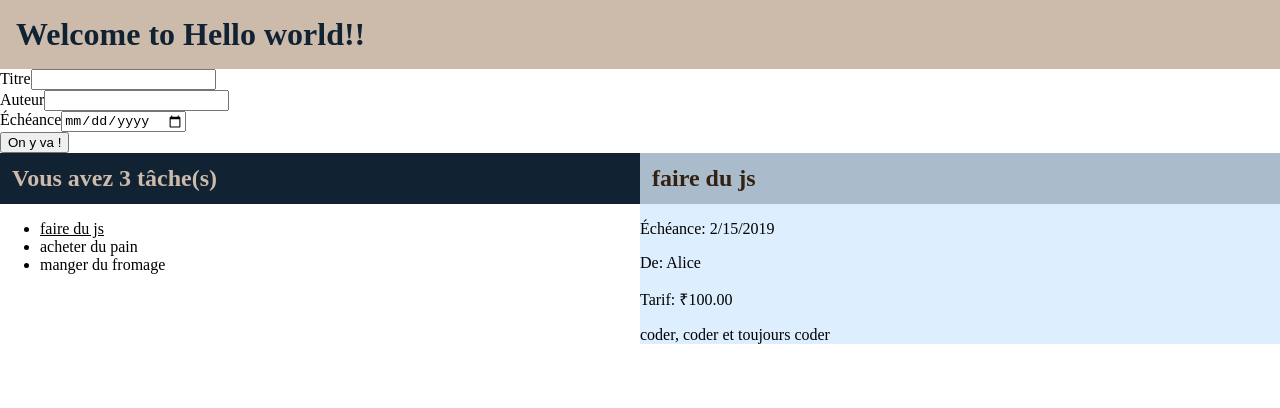
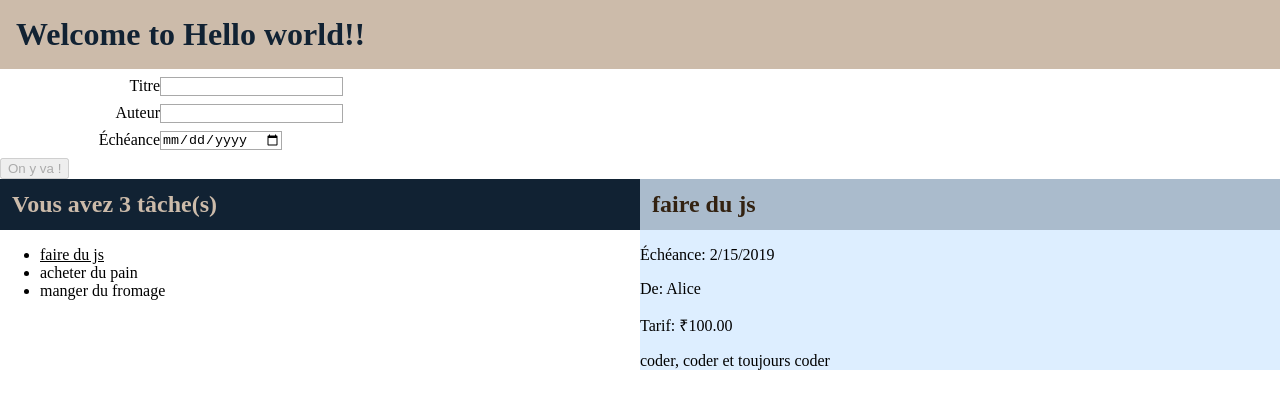
Before and after one commit to pbreteche/poe-angular-tours, an Angular app: page / in a window 1280 px wide. Shown: the top 408 px of the page. Built offline with nearby package versions, Linux system fonts and the light colour scheme.

Commit message:
meilleur formulaire

```diff
--- a/src/app/create-form/create-form.component.css
+++ b/src/app/create-form/create-form.component.css
@@ -0,0 +1,21 @@
+.form-group {
+  display: flex;
+  margin: .5em 0;
+}
+
+.form-group > label {
+  width: 20ch;
+  text-align: right;
+}
+input {
+  border: 1px solid darkgray;
+}
+
+input.ng-invalid.ng-touched {
+  box-shadow: 0 0 .5em .2em darkred;
+  background-color: #ff7777;
+}
+
+input.ng-valid.ng-dirty {
+  background-color: #77ffaa;
+}
--- a/src/app/create-form/create-form.component.html
+++ b/src/app/create-form/create-form.component.html
@@ -1,25 +1,26 @@
-<form>
-  <div>
+<form #createForm="ngForm">
+  <div class="form-group">
     <label for="create-form.title">Titre</label>
     <input
       type="text" id="create-form.title" name="title"
       [(ngModel)]="todo.title"
-      required
+      required #title="ngModel"
     >
+    <p [hidden]="title.untouched || title.valid" class="error">Pouvez-vous ajouer un titre SVP</p>
   </div>
-  <div>
+  <div class="form-group">
     <label for="create-form.author">Auteur</label>
     <input
       type="text" id="create-form.author" name="author"
       [(ngModel)]="todo.author"
     >
   </div>
-  <div>
+  <div class="form-group">
     <label for="create-form.endDate">Échéance</label>
     <input
       type="date" id="create-form.endDate" name="endDate"
       [(ngModel)]="todo.endDate"
     >
   </div>
-  <button>On y va !</button>
+  <button [disabled]="createForm.invalid">On y va !</button>
 </form>
```
